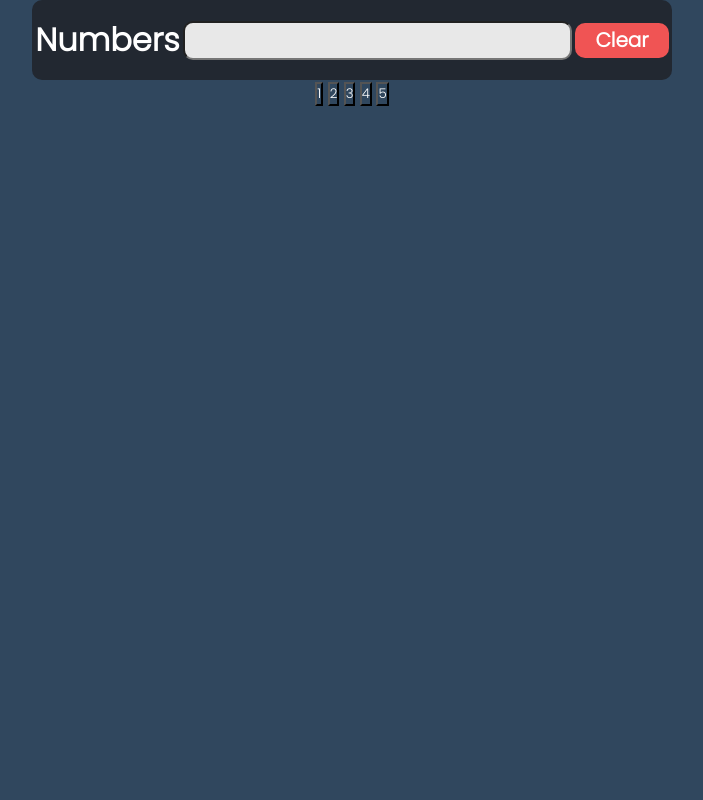
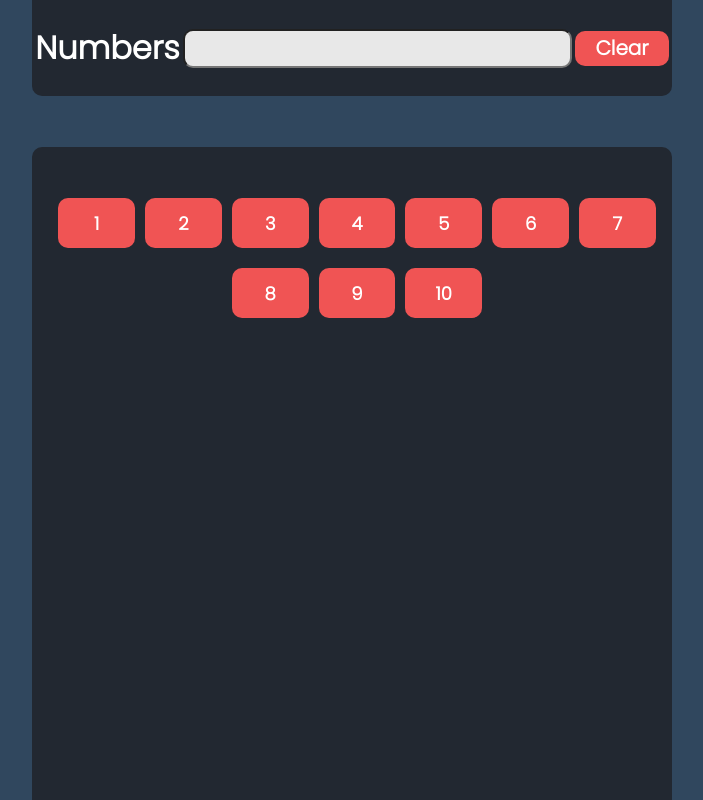
Before and after one commit to George2811/Adding-Numbers, a plain HTML site: page index.html in a window 1280 px wide. Shown: the top 800 px of the page, without its empty margins (288-991 px from the left). Drawn offline with Linux system fonts and the light colour scheme.

Commit message:
Structure and Styles ,finished

```diff
--- a/index.html
+++ b/index.html
@@ -22,6 +22,11 @@
             <input type="button" value="3">
             <input type="button" value="4">
             <input type="button" value="5">
+            <input type="button" value="6">
+            <input type="button" value="7">
+            <input type="button" value="8">
+            <input type="button" value="9">
+            <input type="button" value="10">
         </div>
     </div>
 </body>
--- a/style.css
+++ b/style.css
@@ -15,9 +15,9 @@
     background-color: #222831;
     display: flex;
     width: 50%;
-    height: 10vh;
+    height: 12vh;
     justify-content: space-evenly;
-    border-radius: 10px;
+    border-radius: 0px 0px 10px 10px;
     align-items: center;
 }
 .bar-menu h1{
@@ -38,6 +38,7 @@
     padding: 0px 20px;
     background-color: #f05454;
     border: none;
+    outline: none;
     transition: all 0.3s ease;
 }
 .btn-clear:hover{
@@ -47,5 +48,34 @@
 }
 /*--------------Dynamics Numbers-------------*/
 .numbers-block{
-
+    display: flex;
+    flex-flow: row wrap;
+    width: 50%;
+    height: 100vh;
+    justify-content: center;
+    margin-top: 4%;
+    padding-top: 4%;
+    align-content:flex-start;
+    align-items: baseline;
+    background-color: #222831;
+    border-radius: 10px 10px 0px 0px;
 }
+.numbers-block input{
+    width: 12%;
+    height: 50px;
+    border-radius: 10px;
+    margin-bottom: 20px;
+    background-color: #f05454;
+    border-style: none;
+    outline: none;
+    margin-left: 10px;
+    font-weight: bold;
+    font-size: 18px;
+    transition: all 0.3s ease;
+}
+.numbers-block input:hover{
+    width: 14%;
+    height: 58px;
+    cursor: pointer;
+    font-size: 20px;
+}
```
